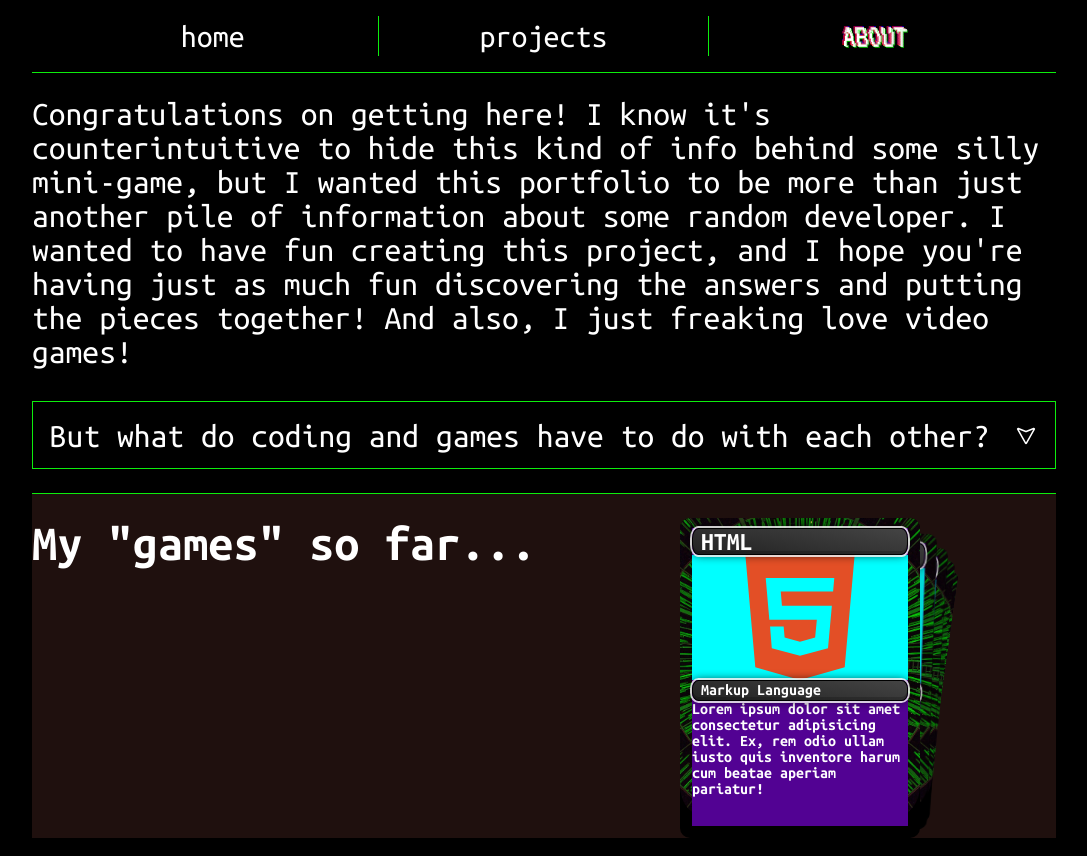
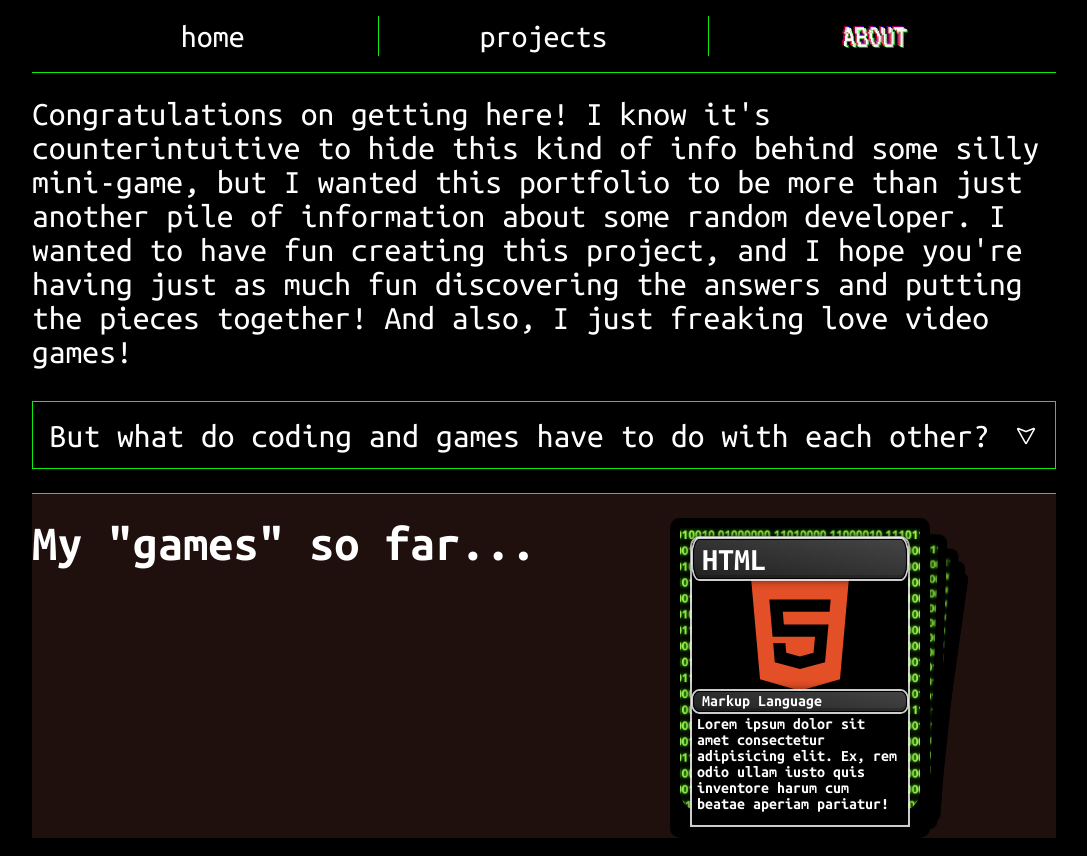
Before and after one commit to pdLeal/portfolioVwn, a React (Vite) app: page /about in a window 1280 px wide. Shown: the whole page, without its empty margins (96-1183 px from the left). Built offline with nearby package versions, Linux system fonts and the light colour scheme.

Commit message:
cards style done

```diff
--- a/src/pages/about/About.jsx
+++ b/src/pages/about/About.jsx
@@ -19,7 +19,7 @@ function About() {
     <>
       <Header />
       <S.AboutMain>
-        <p>Congratulations on getting here! I know it's counterintuitive to hide this kind of info behind some silly mini-game, but I wanted this portfolio to be more than just another pile of information about some random developer. I wanted to have fun creating this project, and I hope you're having just as much fun discovering the answers and putting the pieces together! And also, I just freaking love video games!</p>
+        <p className='description'>Congratulations on getting here! I know it's counterintuitive to hide this kind of info behind some silly mini-game, but I wanted this portfolio to be more than just another pile of information about some random developer. I wanted to have fun creating this project, and I hope you're having just as much fun discovering the answers and putting the pieces together! And also, I just freaking love video games!</p>
         <Dropdown />
         <S.Section>
           <S.H2>My "games" so far...</S.H2>
@@ -32,80 +32,80 @@ function About() {
             <SwiperSlide>
               <S.OuterBg>
                 <S.InnerBg>
-                  <h3>HTML</h3>
+                  <h3 className='titles'>HTML</h3>
                   <SiHtml5 color="#E34F26" size={32} />
-                  <p className='type'>Markup Language</p>
-                  <p>Lorem ipsum dolor sit amet consectetur adipisicing elit. Ex, rem odio ullam iusto quis inventore harum cum beatae aperiam pariatur!</p>
+                  <p className='titles'>Markup Language</p>
+                  <p className='description'>Lorem ipsum dolor sit amet consectetur adipisicing elit. Ex, rem odio ullam iusto quis inventore harum cum beatae aperiam pariatur!</p>
                 </S.InnerBg>
               </S.OuterBg>
             </SwiperSlide>
             <SwiperSlide>
               <S.OuterBg>
                 <S.InnerBg>
-                  <h3>CSS</h3>
+                  <h3 className='titles'>CSS</h3>
                   <SiCss3 color="#1572B6" size={32} />
-                  <p className='type'>Style Sheet Language</p>
-                  <p>Lorem ipsum dolor sit amet consectetur adipisicing elit. Ex, rem odio ullam iusto quis inventore harum cum beatae aperiam pariatur!</p>
+                  <p className='titles'>Style Sheet Language</p>
+                  <p className='description'>Lorem ipsum dolor sit amet consectetur adipisicing elit. Ex, rem odio ullam iusto quis inventore harum cum beatae aperiam pariatur!</p>
                 </S.InnerBg>
               </S.OuterBg>
             </SwiperSlide>
             <SwiperSlide>
               <S.OuterBg>
                 <S.InnerBg>
-                  <h3>JavaScript</h3>
+                  <h3 className='titles'>JavaScript</h3>
                   <SiJavascript color="#F7DF1E" size={32} />
-                  <p className='type'>Programming Language</p>
-                  <p>Lorem ipsum dolor sit amet consectetur adipisicing elit. Ex, rem odio ullam iusto quis inventore harum cum beatae aperiam pariatur!</p>
+                  <p className='titles'>Programming Language</p>
+                  <p className='description'>Lorem ipsum dolor sit amet consectetur adipisicing elit. Ex, rem odio ullam iusto quis inventore harum cum beatae aperiam pariatur!</p>
                 </S.InnerBg>
               </S.OuterBg>
             </SwiperSlide>
             <SwiperSlide>
               <S.OuterBg>
                 <S.InnerBg>
-                  <h3>React</h3>
+                  <h3 className='titles'>React</h3>
                   <SiReact color="#61DAFB" size={32} />
-                  <p className='type'>Library</p>
-                  <p>Lorem ipsum dolor sit amet consectetur adipisicing elit. Ex, rem odio ullam iusto quis inventore harum cum beatae aperiam pariatur!</p>
+                  <p className='titles'>Library</p>
+                  <p className='description'>Lorem ipsum dolor sit amet consectetur adipisicing elit. Ex, rem odio ullam iusto quis inventore harum cum beatae aperiam pariatur!</p>
                 </S.InnerBg>
               </S.OuterBg>
             </SwiperSlide>
             <SwiperSlide>
               <S.OuterBg>
                 <S.InnerBg>
-                  <h3>Styled-Components</h3>
+                  <h3 className='titles'>Styled-Components</h3>
                   <SiStyledcomponents color="#DB7093" size={32} />
-                  <p className='type'>Library</p>
-                  <p>Lorem ipsum dolor sit amet consectetur adipisicing elit. Ex, rem odio ullam iusto quis inventore harum cum beatae aperiam pariatur!</p>
+                  <p className='titles'>Library</p>
+                  <p className='description'>Lorem ipsum dolor sit amet consectetur adipisicing elit. Ex, rem odio ullam iusto quis inventore harum cum beatae aperiam pariatur!</p>
                 </S.InnerBg>
               </S.OuterBg>
             </SwiperSlide>
             <SwiperSlide>
               <S.OuterBg>
                 <S.InnerBg>
-                  <h3>Next.js</h3>
+                  <h3 className='titles'>Next.js</h3>
                   <SiNextdotjs color="#ffffff" size={32} />
-                  <p className='type'>Framework</p>
-                  <p>Lorem ipsum dolor sit amet consectetur adipisicing elit. Ex, rem odio ullam iusto quis inventore harum cum beatae aperiam pariatur!</p>
+                  <p className='titles'>Framework</p>
+                  <p className='description'>Lorem ipsum dolor sit amet consectetur adipisicing elit. Ex, rem odio ullam iusto quis inventore harum cum beatae aperiam pariatur!</p>
                 </S.InnerBg>
               </S.OuterBg>
             </SwiperSlide>
             <SwiperSlide>
               <S.OuterBg>
                 <S.InnerBg>
-                  <h3>Tailwind</h3>
+                  <h3 className='titles'>Tailwind</h3>
                   <SiTailwindcss color="#38B2AC" size={32} />
-                  <p className='type'>Library</p>
-                  <p>Lorem ipsum dolor sit amet consectetur adipisicing elit. Ex, rem odio ullam iusto quis inventore harum cum beatae aperiam pariatur!</p>
+                  <p className='titles'>Library</p>
+                  <p className='description'>Lorem ipsum dolor sit amet consectetur adipisicing elit. Ex, rem odio ullam iusto quis inventore harum cum beatae aperiam pariatur!</p>
                 </S.InnerBg>
               </S.OuterBg>
             </SwiperSlide>
             <SwiperSlide>
               <S.OuterBg>
                 <S.InnerBg>
-                  <h3>Git</h3>
+                  <h3 className='titles'>Git</h3>
                   <SiGit color="#F05032" size={32} />
-                  <p className='type'>Version Control</p>
-                  <p>Lorem ipsum dolor sit amet consectetur adipisicing elit. Ex, rem odio ullam iusto quis inventore harum cum beatae aperiam pariatur!</p>
+                  <p className='titles'>Version Control</p>
+                  <p className='description'>Lorem ipsum dolor sit amet consectetur adipisicing elit. Ex, rem odio ullam iusto quis inventore harum cum beatae aperiam pariatur!</p>
                 </S.InnerBg>
               </S.OuterBg>
             </SwiperSlide>
--- a/src/pages/about/About_Style.jsx
+++ b/src/pages/about/About_Style.jsx
@@ -8,7 +8,7 @@ export const AboutMain = styled(Main)`
     }
      // SWIPER TESTS
      .swiper {
-        width: 240px;
+        width: 260px;
         height: 320px;
     }
 
@@ -40,13 +40,14 @@ export const H2 = styled.h2`
 
 export const OuterBg = styled.div`
     width: 100%;
-    height: 90%;
+    height: 85%;
     padding: 5px;
     border-radius: 5px;
     border-bottom-left-radius: 10%;
     border-bottom-right-radius: 10%;
+    border: 10px solid black;
     position: relative;
-    background-image: url("/bgGamesCard.jpg");
+    background-image: url("/bgGamesCard.png");
     // Image from Thomas Bormans https://unsplash.com/pt-br/@thomasbormans
     background-size: cover;
     background-position: center;
@@ -57,33 +58,18 @@ export const InnerBg = styled.div`
     display: grid;
     grid-template-rows: auto 4fr auto 4fr;
     position: absolute;
-    inset: 10px 5% -10px 5%;
+    inset: 10px 5% -15px 5%;
 
-    background-color: #520293;
-
-        h3 {
-            padding-left: 8px;
-            display: flex;
-            align-items: center;
-            background: linear-gradient(190deg, #444444, #222);
-            border: 1px solid #000000;
-            border-radius: 3% 3% 3% 3% / 39% 39% 38% 39%;
-            box-shadow:
+    border: 1px solid #000000;
+    border-top-left-radius: 8px;
+    border-top-right-radius: 8px;
+    box-shadow:
                 0 0 0px 2px rgb(255 255 255 / 80%),
                 0 0 10px rgba(0, 0, 0, 0.8),
                 inset 0 -3px 0 0px rgb(0 0 0 / 20%);
-                z-index: 1;
-        }
+    background-color: black;
 
-        svg {
-            justify-self: center;
-            align-self: center;
-            height: 100%;
-            width: 100%;
-            background-color: aqua;
-        }
-
-        .type {
+        .titles {
             padding-left: 8px;
             padding-block: 0.1em;
             display: flex;
@@ -95,10 +81,27 @@ export const InnerBg = styled.div`
                 0 0 0px 2px rgb(255 255 255 / 80%),
                 0 0 10px rgba(0, 0, 0, 0.8),
                 inset 0 -3px 0 0px rgb(0 0 0 / 20%);
-                z-index: 1;
+            z-index: 9;
         }
 
-    p {
-        font-size: 1rem;
-    }
+        h3 {
+            font-size: clamp(1.3rem, 2vw + 0.5rem, 2rem);
+        }
+
+        svg {
+            height: 100%;
+            width: 100%;
+            justify-self: center;
+            align-self: center;
+            background-color: black;
+        }
+
+
+        p {
+            font-size: 1rem;
+        }
+
+        .description {
+            padding: 4px;
+        }
     `;
```
Also changed, not shown: public/bgGamesCard.jpg (deleted), public/bgGamesCard.png (added).
